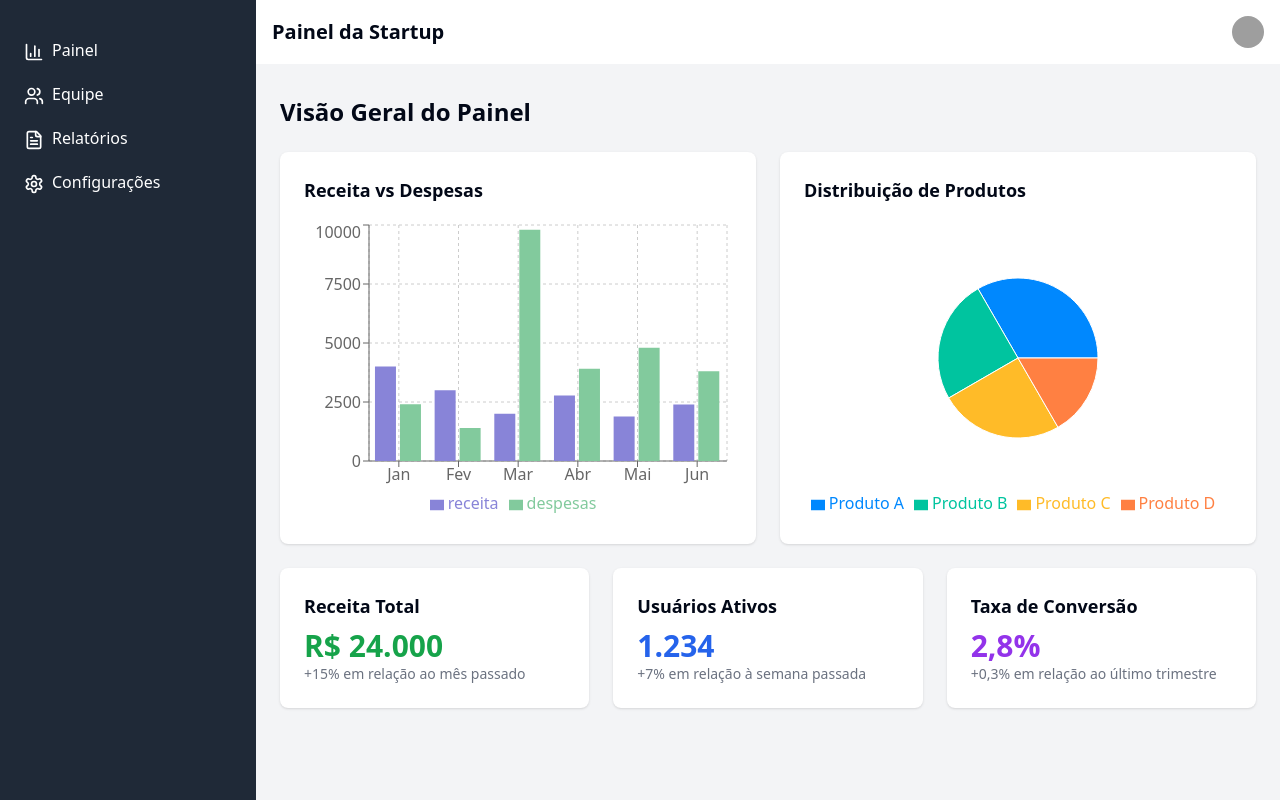
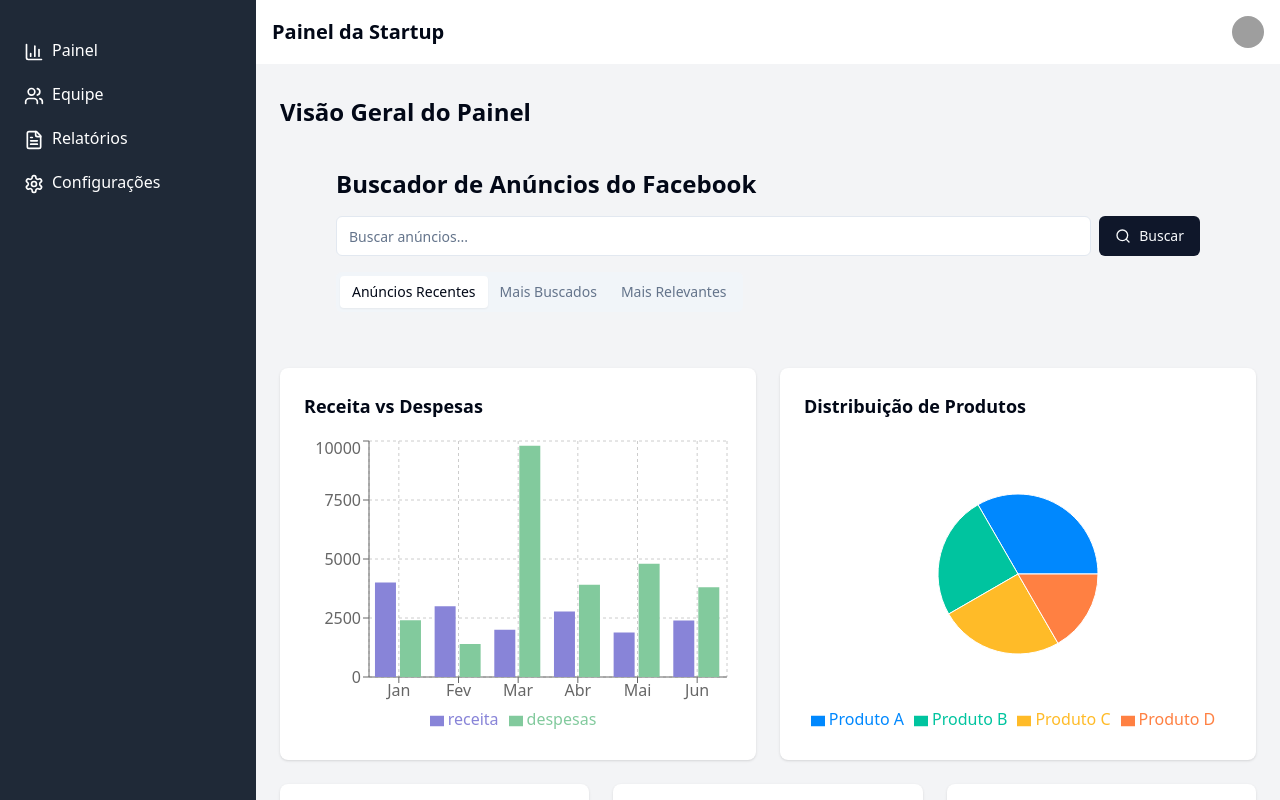
Before and after one commit to BetoFerrari21/nav-side-data-portal, a React (Vite) app: page / in a window 1280 px wide. Built offline with nearby package versions, Linux system fonts and the light colour scheme; grey boxes are pictures that could not be loaded.

Commit message:
Add Facebook Ads Search Feature
Implement a search functionality for Facebook ads with separate tabs for "Recent Ads" and "Most Viewed" to enhance user experience and navigation.
[skip gpt_engineer]

```diff
--- /dev/null
+++ b/src/components/FacebookAdSearch.jsx
@@ -0,0 +1,69 @@
+import React, { useState } from 'react';
+import { Tabs, TabsContent, TabsList, TabsTrigger } from "@/components/ui/tabs";
+import { Input } from "@/components/ui/input";
+import { Button } from "@/components/ui/button";
+import { Search } from 'lucide-react';
+
+const FacebookAdSearch = () => {
+  const [searchTerm, setSearchTerm] = useState('');
+  const [searchResults, setSearchResults] = useState([]);
+
+  const handleSearch = (category) => {
+    // Simular uma busca (substitua isso por uma chamada API real)
+    const fakeResults = [
+      { id: 1, title: `Anúncio ${category} 1`, description: 'Descrição do anúncio 1' },
+      { id: 2, title: `Anúncio ${category} 2`, description: 'Descrição do anúncio 2' },
+      { id: 3, title: `Anúncio ${category} 3`, description: 'Descrição do anúncio 3' },
+    ];
+    setSearchResults(fakeResults);
+  };
+
+  return (
+    <div className="w-full max-w-4xl mx-auto p-4">
+      <h2 className="text-2xl font-bold mb-4">Buscador de Anúncios do Facebook</h2>
+      <div className="flex mb-4">
+        <Input
+          type="text"
+          placeholder="Buscar anúncios..."
+          value={searchTerm}
+          onChange={(e) => setSearchTerm(e.target.value)}
+          className="flex-grow mr-2"
+        />
+        <Button onClick={() => handleSearch('geral')}>
+          <Search className="mr-2 h-4 w-4" /> Buscar
+        </Button>
+      </div>
+      <Tabs defaultValue="recentes" className="w-full">
+        <TabsList>
+          <TabsTrigger value="recentes" onClick={() => handleSearch('recentes')}>Anúncios Recentes</TabsTrigger>
+          <TabsTrigger value="populares" onClick={() => handleSearch('populares')}>Mais Buscados</TabsTrigger>
+          <TabsTrigger value="relevantes" onClick={() => handleSearch('relevantes')}>Mais Relevantes</TabsTrigger>
+        </TabsList>
+        <TabsContent value="recentes">
+          <SearchResults results={searchResults} />
+        </TabsContent>
+        <TabsContent value="populares">
+          <SearchResults results={searchResults} />
+        </TabsContent>
+        <TabsContent value="relevantes">
+          <SearchResults results={searchResults} />
+        </TabsContent>
+      </Tabs>
+    </div>
+  );
+};
+
+const SearchResults = ({ results }) => {
+  return (
+    <div className="mt-4">
+      {results.map((result) => (
+        <div key={result.id} className="bg-white p-4 rounded-lg shadow mb-4">
+          <h3 className="text-lg font-semibold">{result.title}</h3>
+          <p className="text-gray-600">{result.description}</p>
+        </div>
+      ))}
+    </div>
+  );
+};
+
+export default FacebookAdSearch;
--- a/src/pages/Dashboard.jsx
+++ b/src/pages/Dashboard.jsx
@@ -1,5 +1,6 @@
 import React from 'react';
 import { BarChart, Bar, XAxis, YAxis, CartesianGrid, Tooltip, Legend, ResponsiveContainer, PieChart, Pie, Cell } from 'recharts';
+import FacebookAdSearch from '../components/FacebookAdSearch';
 
 const Dashboard = () => {
   const barChartData = [
@@ -23,6 +24,8 @@ const Dashboard = () => {
   return (
     <div className="space-y-6">
       <h2 className="text-2xl font-semibold mb-4">Visão Geral do Painel</h2>
+
+      <FacebookAdSearch />
 
       <div className="grid grid-cols-1 md:grid-cols-2 gap-6">
         <div className="bg-white p-6 rounded-lg shadow">
```
